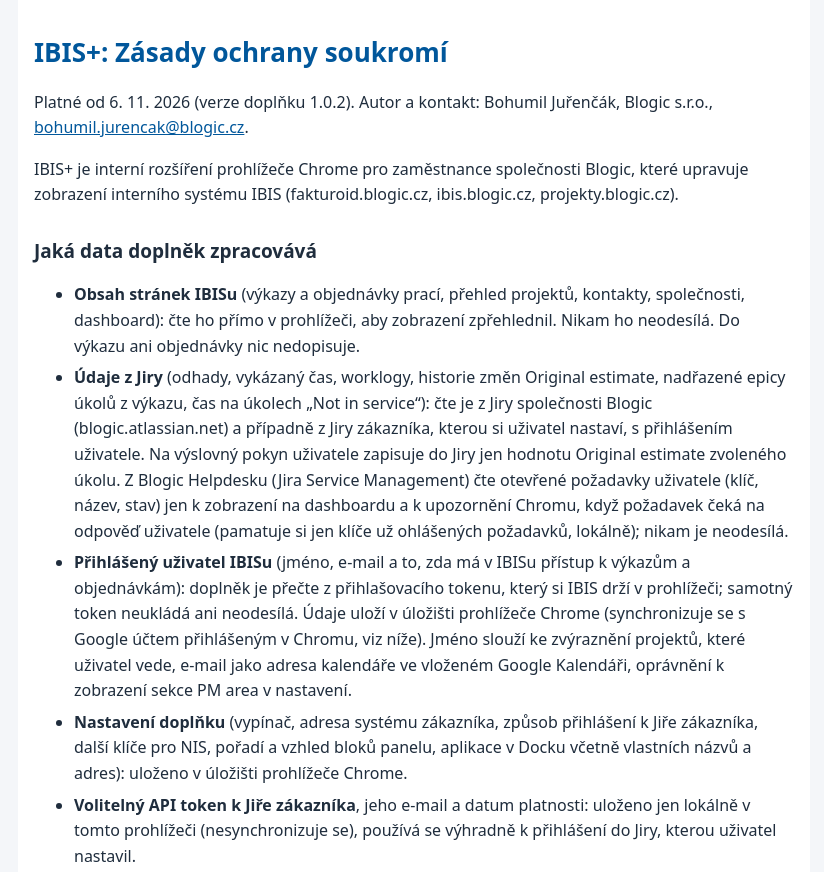
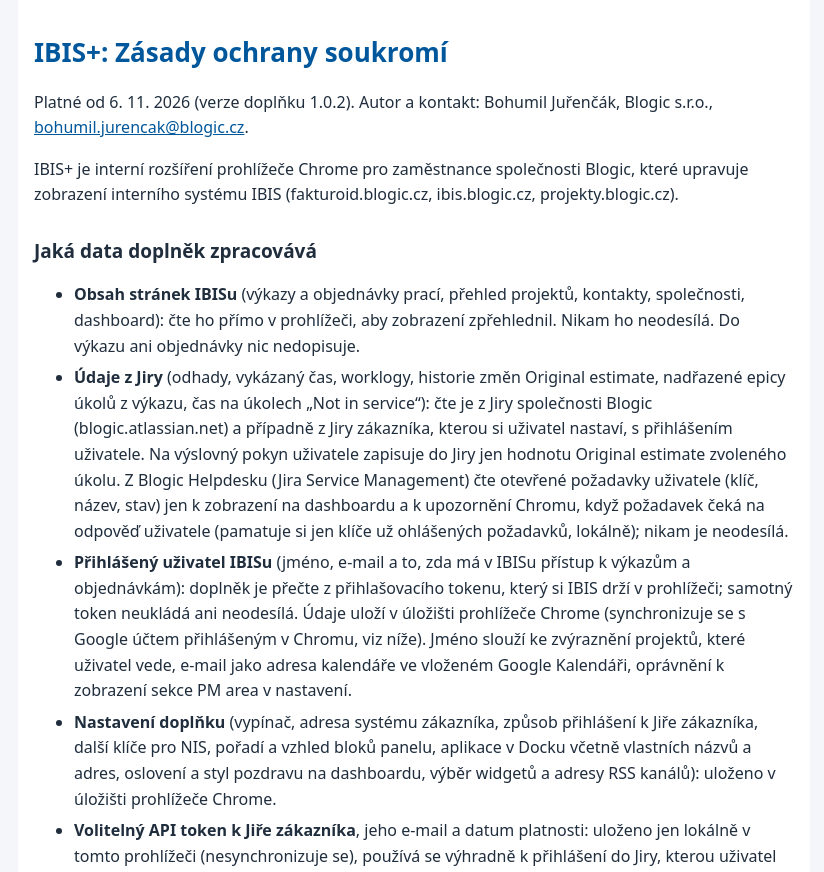
Before and after one commit to jurencak-bob/ibis-plus, a plain HTML site: page privacy.html in a window 1280 px wide. Shown: the top 872 px of the page, without its empty margins (226-1050 px from the left). Drawn offline with Linux system fonts and the light colour scheme.

Commit message:
Zásady: oslovení, widgety a RSS kanály v nastavení

```diff
--- a/privacy.html
+++ b/privacy.html
@@ -27,7 +27,7 @@
 <li><strong>Obsah stránek IBISu</strong> (výkazy a objednávky prací, přehled projektů, kontakty, společnosti, dashboard): čte ho přímo v prohlížeči, aby zobrazení zpřehlednil. Nikam ho neodesílá. Do výkazu ani objednávky nic nedopisuje.</li>
 <li><strong>Údaje z Jiry</strong> (odhady, vykázaný čas, worklogy, historie změn Original estimate, nadřazené epicy úkolů z výkazu, čas na úkolech „Not in service“): čte je z Jiry společnosti Blogic (blogic.atlassian.net) a případně z Jiry zákazníka, kterou si uživatel nastaví, s přihlášením uživatele. Na výslovný pokyn uživatele zapisuje do Jiry jen hodnotu Original estimate zvoleného úkolu. Z Blogic Helpdesku (Jira Service Management) čte otevřené požadavky uživatele (klíč, název, stav) jen k zobrazení na dashboardu a k upozornění Chromu, když požadavek čeká na odpověď uživatele (pamatuje si jen klíče už ohlášených požadavků, lokálně); nikam je neodesílá.</li>
 <li><strong>Přihlášený uživatel IBISu</strong> (jméno, e-mail a to, zda má v IBISu přístup k výkazům a objednávkám): doplněk je přečte z přihlašovacího tokenu, který si IBIS drží v prohlížeči; samotný token neukládá ani neodesílá. Údaje uloží v úložišti prohlížeče Chrome (synchronizuje se s Google účtem přihlášeným v Chromu, viz níže). Jméno slouží ke zvýraznění projektů, které uživatel vede, e-mail jako adresa kalendáře ve vloženém Google Kalendáři, oprávnění k zobrazení sekce PM area v nastavení.</li>
-<li><strong>Nastavení doplňku</strong> (vypínač, adresa systému zákazníka, způsob přihlášení k Jiře zákazníka, další klíče pro NIS, pořadí a vzhled bloků panelu, aplikace v Docku včetně vlastních názvů a adres): uloženo v úložišti prohlížeče Chrome.</li>
+<li><strong>Nastavení doplňku</strong> (vypínač, adresa systému zákazníka, způsob přihlášení k Jiře zákazníka, další klíče pro NIS, pořadí a vzhled bloků panelu, aplikace v Docku včetně vlastních názvů a adres, oslovení a styl pozdravu na dashboardu, výběr widgetů a adresy RSS kanálů): uloženo v úložišti prohlížeče Chrome.</li>
 <li><strong>Volitelný API token k Jiře zákazníka</strong>, jeho e-mail a datum platnosti: uloženo jen lokálně v tomto prohlížeči (nesynchronizuje se), používá se výhradně k přihlášení do Jiry, kterou uživatel nastavil.</li>
 <li><strong>Poloha (pro počasí v panelu):</strong> zjišťuje ji doplněk přes Chrome (oprávnění k poloze, o kterém Chrome informuje při instalaci; v systému musí mít Chrome polohu povolenou). Zaokrouhlí ji na 0,01° (zhruba 1 km) a pošle jen službě Open-Meteo (api.open-meteo.com) kvůli zobrazení počasí a službě OpenStreetMap Nominatim (nominatim.openstreetmap.org) kvůli názvu místa v bublině počasí. Polohu zjišťuje nejvýš jednou za 15 minut; v úložišti doplňku a stránek IBISu se drží jen poslední výsledek počasí a název místa k zaokrouhlené poloze.</li>
 <li><strong>Google Kalendář (agenda dne v panelu po kliknutí na den, agenda dneška v týdenním zobrazení a v objektu Můj den na dashboardu):</strong> zobrazí se agenda přihlášeného uživatele, buď přes Google Calendar API (www.googleapis.com) s oprávněním jen ke čtení primárního kalendáře (o souhlas Chrome požádá jen po kliknutí uživatele, přístupový token drží Chrome), nebo jako vložený kalendář Google (calendar.google.com) podle e-mailu z IBISu. Z událostí se zobrazí název, místo, čas a odkaz. Doplněk události nikam neukládá ani neodesílá.</li>
```
